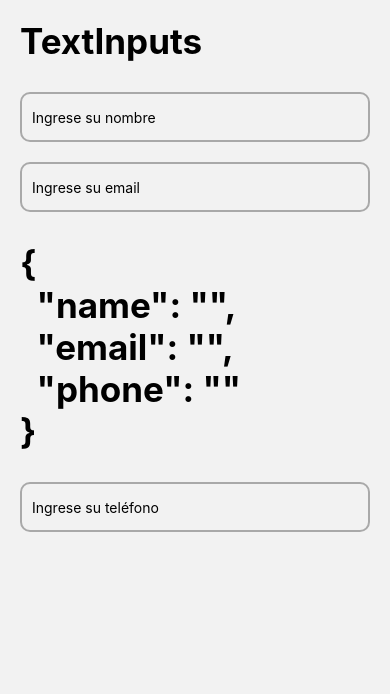
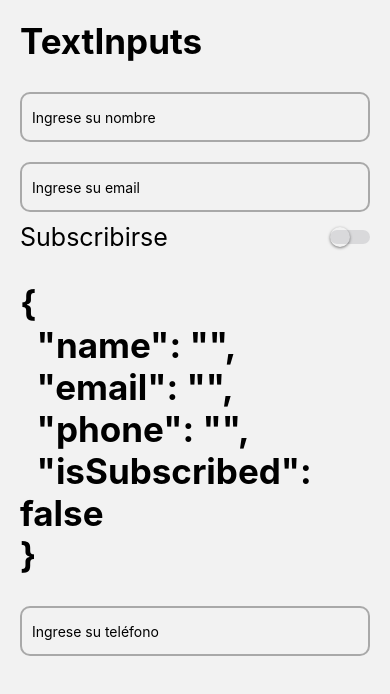
Before and after one commit to TonatiuhV/RNComponents, a React Native app: screen /TextInputsScreen in a window 390 px wide. Shown: the top 694 px of the page. Built offline with nearby package versions, Linux system fonts and the light colour scheme.

Commit message:
useForm en Inputs Form

```diff
--- /dev/null
+++ b/src/hooks/useForm.tsx
@@ -0,0 +1,18 @@
+import {useState} from 'react';
+
+export const useForm = <T extends Object>(initState: T) => {
+  const [state, setState] = useState(initState);
+
+  const onChange = <K extends Object>(value: K, field: keyof T) => {
+    setState({
+      ...state,
+      [field]: value,
+    });
+  };
+
+  return {
+    ...state,
+    form: state,
+    onChange,
+  };
+};
--- a/src/screens/TextInputsScreen.tsx
+++ b/src/screens/TextInputsScreen.tsx
@@ -5,26 +5,23 @@
   Platform,
   ScrollView,
   StyleSheet,
+  Text,
   TextInput,
   TouchableWithoutFeedback,
   View,
 } from 'react-native';
+import {CustomeSwitch} from '../components/CustomeSwitch';
 import {HeaderTitle} from '../components/HeaderTitle';
+import {useForm} from '../hooks/useForm';
 import {appStyles} from '../theme/appTheme';
 
 export const TextInputsScreen = () => {
-  const [form, setForm] = useState({
+  const {form, onChange} = useForm({
     name: '',
     email: '',
     phone: '',
+    isSubscribed: false,
   });
-
-  const onChange = (value: string, field: string) => {
-    setForm({
-      ...form,
-      [field]: value,
-    });
-  };
 
   return (
     <KeyboardAvoidingView
@@ -51,7 +48,14 @@
               keyboardType="email-address"
               keyboardAppearance="dark" // Solo funciona en IOS
             />
-
+            {/* Cusome switch */}
+            <View style={appStyles.switchRow}>
+              <Text style={appStyles.switchText}>Subscribirse</Text>
+              <CustomeSwitch
+                onChange={isEnabled => onChange(isEnabled, 'isSubscribed')}
+                isOn={form.isSubscribed}
+              />
+            </View>
             <HeaderTitle title={JSON.stringify(form, null, 2)} />
             <TextInput
               style={style.textInputStyle}
--- a/src/theme/appTheme.tsx
+++ b/src/theme/appTheme.tsx
@@ -8,4 +8,13 @@
     fontSize: 35,
     fontWeight: 'bold',
   },
+  switchRow: {
+    flexDirection: 'row',
+    justifyContent: 'space-between',
+    alignItems: 'center',
+    marginBottom: 10,
+  },
+  switchText: {
+    fontSize: 25,
+  },
 });
```
